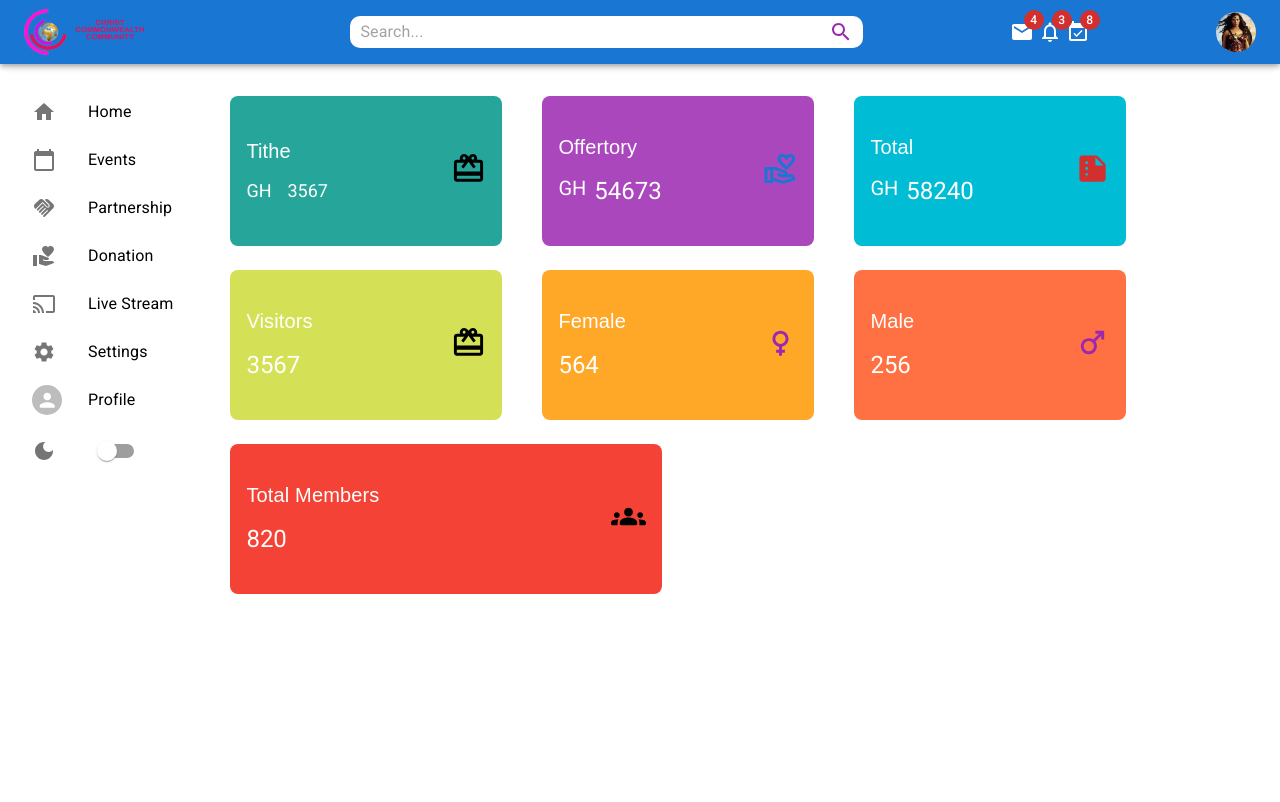
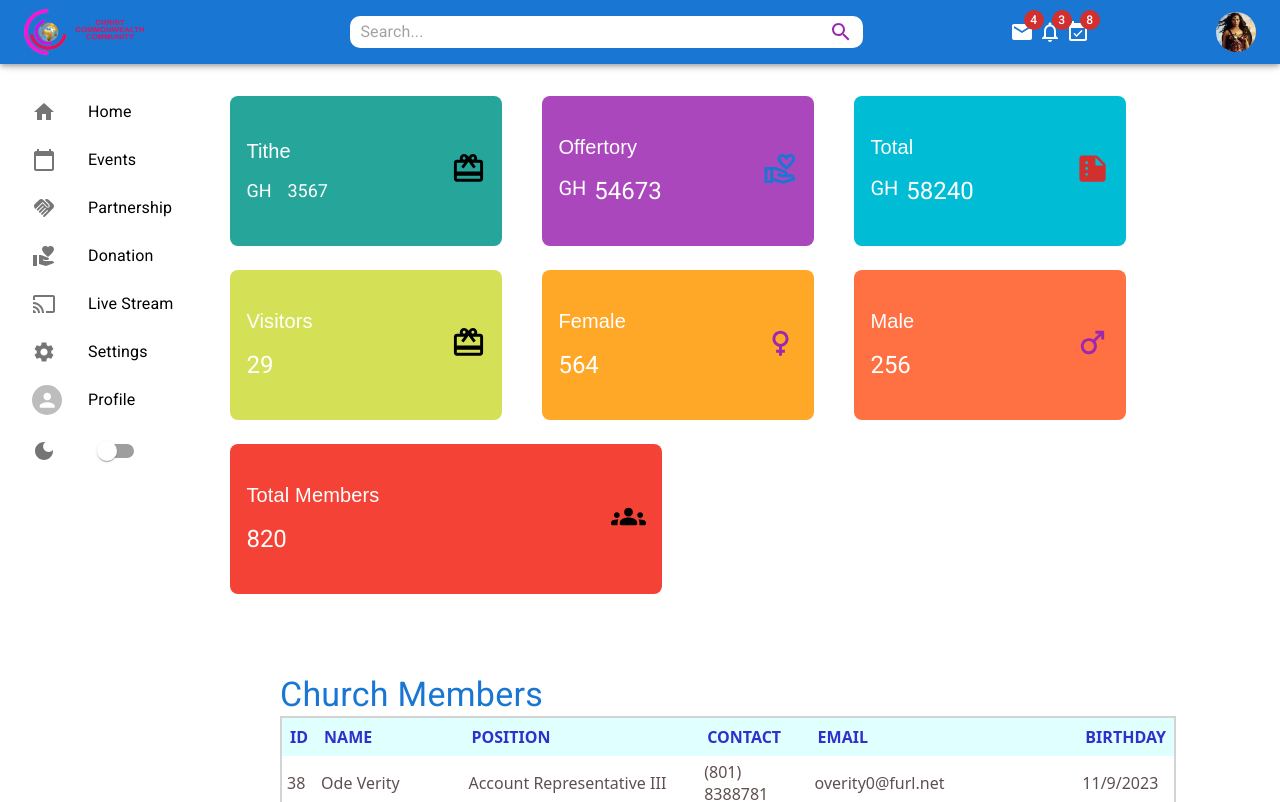
Before and after one commit to kurlerprudent/kurlerprudent.github.io, a React (Create React App) app: page /staff in a window 1280 px wide. Shown: the top 802 px of the page. Built offline with nearby package versions, Linux system fonts and the light colour scheme.

Commit message:
Added a table feature to the staff dashboard

```diff
--- a/package.json
+++ b/package.json
@@ -14,11 +14,13 @@
     "@testing-library/jest-dom": "^5.17.0",
     "@testing-library/react": "^13.4.0",
     "@testing-library/user-event": "^13.5.0",
+    "axios": "^1.7.2",
     "react": "^18.3.1",
     "react-calendar": "^5.0.0",
     "react-dom": "^18.3.1",
     "react-router-dom": "^6.24.1",
     "react-scripts": "5.0.1",
+    "react-table": "^7.8.0",
     "web-vitals": "^2.1.4"
   },
   "scripts": {
--- a/src/Pages/StaffDashboard.jsx
+++ b/src/Pages/StaffDashboard.jsx
@@ -2,7 +2,9 @@ import React from 'react'
 import StaffSideBar from '../components/StaffSideBar'
 import Navbar from '../components/Navbar'
 import Stats from '../components/Stats'
-import { Box } from '@mui/material'
+import Table from '../components/Table'
+
+
 
 const StaffDashboard = () => {
   return (
@@ -14,7 +16,7 @@ const StaffDashboard = () => {
     <StaffSideBar/>
 
     <Stats/>
-
+    <Table/>
 
     </>
   )
--- /dev/null
+++ b/src/components/ChurchData.json
@@ -0,0 +1,30 @@
+[{"id":38,"first_name":"Ode","last_name":"Verity","position":"Account Representative III","email":"overity0@furl.net","phone":"(801) 8388781","date_of_birth":"11/9/2023"},
+{"id":58,"first_name":"Glenna","last_name":"Ferrulli","position":"Analyst Programmer","email":"gferrulli1@theatlantic.com","phone":"(839) 3960561","date_of_birth":"9/28/2023"},
+{"id":82,"first_name":"Briana","last_name":"Hirsch","position":"Environmental Tech","email":"bhirsch2@opensource.org","phone":"(181) 5106256","date_of_birth":"7/21/2024"},
+{"id":88,"first_name":"Niko","last_name":"Rounds","position":"Geologist III","email":"nrounds3@barnesandnoble.com","phone":"(703) 6622305","date_of_birth":"7/19/2024"},
+{"id":72,"first_name":"Chris","last_name":"Isaksson","position":"Environmental Tech","email":"cisaksson4@merriam-webster.com","phone":"(105) 5767148","date_of_birth":"7/16/2024"},
+{"id":51,"first_name":"Hakim","last_name":"Killingback","position":"Electrical Engineer","email":"hkillingback5@techcrunch.com","phone":"(505) 7406220","date_of_birth":"5/9/2024"},
+{"id":36,"first_name":"Tracie","last_name":"Carrodus","position":"Nuclear Power Engineer","email":"tcarrodus6@admin.ch","phone":"(543) 2286029","date_of_birth":"8/31/2023"},
+{"id":20,"first_name":"Shalne","last_name":"Ryal","position":"Recruiter","email":"sryal7@ucsd.edu","phone":"(873) 3939546","date_of_birth":"2/25/2024"},
+{"id":96,"first_name":"Lucienne","last_name":"Looby","position":"Chief Design Engineer","email":"llooby8@ask.com","phone":"(567) 4465989","date_of_birth":"9/22/2023"},
+{"id":66,"first_name":"Payton","last_name":"Mabb","position":"VP Sales","email":"pmabb9@usda.gov","phone":"(891) 2544404","date_of_birth":"8/16/2023"},
+{"id":1,"first_name":"Kally","last_name":"Hutchens","position":"VP Sales","email":"khutchensa@examiner.com","phone":"(544) 9179947","date_of_birth":"1/11/2024"},
+{"id":92,"first_name":"Leigh","last_name":"Deegan","position":"Safety Technician III","email":"ldeeganb@delicious.com","phone":"(322) 1202613","date_of_birth":"11/8/2023"},
+{"id":15,"first_name":"Gothart","last_name":"Clethro","position":"VP Accounting","email":"gclethroc@furl.net","phone":"(160) 9409380","date_of_birth":"9/27/2023"},
+{"id":14,"first_name":"Danie","last_name":"Elsmore","position":"Teacher","email":"delsmored@theguardian.com","phone":"(778) 2540501","date_of_birth":"1/20/2024"},
+{"id":8,"first_name":"Remington","last_name":"Cottam","position":"Clinical Specialist","email":"rcottame@patch.com","phone":"(386) 1049247","date_of_birth":"3/30/2024"},
+{"id":58,"first_name":"Jacquenette","last_name":"Pimlett","position":"Safety Technician III","email":"jpimlettf@jalbum.net","phone":"(754) 1894721","date_of_birth":"9/10/2023"},
+{"id":49,"first_name":"Mischa","last_name":"Gillman","position":"Accountant III","email":"mgillmang@lycos.com","phone":"(880) 3188009","date_of_birth":"9/13/2023"},
+{"id":91,"first_name":"Trudy","last_name":"Linzey","position":"Registered Nurse","email":"tlinzeyh@so-net.ne.jp","phone":"(313) 2044276","date_of_birth":"3/22/2024"},
+{"id":79,"first_name":"Billy","last_name":"Tidey","position":"Chief Design Engineer","email":"btideyi@eepurl.com","phone":"(380) 9077994","date_of_birth":"12/29/2023"},
+{"id":94,"first_name":"Olive","last_name":"Franckton","position":"Geologist III","email":"ofrancktonj@themeforest.net","phone":"(181) 7840193","date_of_birth":"1/17/2024"},
+{"id":40,"first_name":"Faydra","last_name":"Hanscombe","position":"Paralegal","email":"fhanscombek@ameblo.jp","phone":"(906) 2874943","date_of_birth":"12/29/2023"},
+{"id":69,"first_name":"Terry","last_name":"Nisby","position":"Staff Accountant I","email":"tnisbyl@senate.gov","phone":"(502) 3543655","date_of_birth":"12/15/2023"},
+{"id":53,"first_name":"Fiorenze","last_name":"Preston","position":"Environmental Specialist","email":"fprestonm@spotify.com","phone":"(771) 5612395","date_of_birth":"4/16/2024"},
+{"id":23,"first_name":"Tally","last_name":"Guislin","position":"Food Chemist","email":"tguislinn@yahoo.co.jp","phone":"(987) 9197045","date_of_birth":"10/17/2023"},
+{"id":22,"first_name":"Stephanus","last_name":"Ludy","position":"Occupational Therapist","email":"sludyo@google.ru","phone":"(357) 5390872","date_of_birth":"4/11/2024"},
+{"id":78,"first_name":"Dee","last_name":"Gidney","position":"Structural Analysis Engineer","email":"dgidneyp@shutterfly.com","phone":"(660) 6267628","date_of_birth":"12/18/2023"},
+{"id":6,"first_name":"Elfrida","last_name":"Pounsett","position":"Administrative Officer","email":"epounsettq@who.int","phone":"(209) 9602896","date_of_birth":"11/12/2023"},
+{"id":69,"first_name":"Alley","last_name":"Mickelwright","position":"Clinical Specialist","email":"amickelwrightr@rediff.com","phone":"(872) 9135946","date_of_birth":"1/4/2024"},
+{"id":20,"first_name":"Roarke","last_name":"O'Crotty","position":"Payment Adjustment Coordinator","email":"rocrottys@comcast.net","phone":"(670) 7889938","date_of_birth":"1/8/2024"},
+{"id":15,"first_name":"Blinny","last_name":"Simcox","position":"Marketing Manager","email":"bsimcoxt@google.com.br","phone":"(934) 2838270","date_of_birth":"6/4/2024"}]
--- a/src/components/Stats.jsx
+++ b/src/components/Stats.jsx
@@ -1,12 +1,14 @@
 import { Box } from '@mui/material'
 import React from 'react'
 import StatsCard from './StatsCard'
+
 
 
 const Stats = () => {
   return (
    <Box sx={{width:'70%',marginTop:{xs:'20%', md:'5%'}, marginLeft:{xs:'10%',md:'18%'}}}>
     <StatsCard/>
+
    </Box>
   )
 }
--- a/src/components/StatsCard.jsx
+++ b/src/components/StatsCard.jsx
@@ -27,7 +27,7 @@ const Male = 256
 const Female = 564
 const TotalMembers = Male + Female
 
-const StatsCard = ({}) => {
+const StatsCard = () => {
   return (
     <Box sx={{display:'flex',flexDirection:'column',gap:3}}>
 
@@ -84,7 +84,7 @@ const StatsCard = ({}) => {
         <Typography variant='h4'sx={{fontSize:{md:20}}} color='white' fontFamily='sans-serif'>
             Visitors
         </Typography>
-        <Typography color='white' variant='h5'>{Tithe}</Typography>
+        <Typography color='white' variant='h5'>{Visitors}</Typography>
     </Box>
 
     <Box><CardGiftcardOutlinedIcon fontSize='large' color=''/></Box>
--- /dev/null
+++ b/src/components/Table.jsx
@@ -0,0 +1,57 @@
+import React from 'react'
+import Data from './ChurchData.json'
+import { Box, Typography } from '@mui/material'
+import './styles/Table.css'
+
+
+
+
+const Table = () => {
+  return (
+    <Box sx={{width:{md:'70%',xs:'90%'} , marginLeft:{xs:3, md:25,lg:35},marginRight:{md:80,xs:12}, marginTop:10}}>
+
+      <Typography variant='h4'color='primary'>
+        Church Members
+      </Typography>
+
+
+    <Box sx={{overflowX:{xs:'scroll', height:{md:600,xs:100}, overflowY:'scroll'}}}>
+
+
+      <div className='table'>
+
+
+      <table>
+        <thead>
+          <tr>
+            <th>ID</th>
+            <th>NAME</th>
+            <th>POSITION</th>
+            <th>CONTACT</th>
+            <th>EMAIL</th>
+            <th>BIRTHDAY</th>
+          </tr>
+        </thead>
+    {Data.map((memberInfo)=>{
+      return(
+        <tbody>
+        <tr>
+          <td>{memberInfo.id}</td>
+          <td>{memberInfo.first_name} {memberInfo.last_name}</td>
+          <td>{memberInfo.position}</td>
+          <td>{memberInfo.phone}</td>
+          <td>{memberInfo.email}</td>
+          <td>{memberInfo.date_of_birth}</td>
+        </tr>
+      </tbody>
+      )
+    })}
+
+      </table>
+      </div>
+      </Box>
+    </Box>
+  )
+}
+
+export default Table
--- /dev/null
+++ b/src/components/styles/Table.css
@@ -0,0 +1,68 @@
+::-webkit-scrollbar {
+    width: 8px; /* Width of the scrollbar */
+    height: 40px;
+}
+
+::-webkit-scrollbar-track {
+    background: #7d7b7b; /* Background of the track */
+}
+
+::-webkit-scrollbar-thumb {
+    background: #5f5e5e; /* Color of the scrollbar thumb */
+    border-radius: 10px; /* Rounded corners */
+}
+
+::-webkit-scrollbar-thumb:hover {
+    background: #514444; /* Color when hovered */
+}
+
+
+::-webkit-scrollbar {
+    height: 12px; /* Height of the horizontal scrollbar */
+}
+
+::-webkit-scrollbar-track {
+    background: #f1f1f1; /* Background of the track */
+}
+
+::-webkit-scrollbar-thumb {
+    background: #888; /* Color of the scrollbar thumb */
+    border-radius: 10px; /* Rounded corners */
+}
+
+::-webkit-scrollbar-thumb:hover {
+    background: #555; /* Color when hovered */
+}
+
+table{
+
+    border: 2px solid lightgray;
+    width: 100%;
+    border-collapse: collapse;
+    overflow-y: scroll;
+
+
+}
+
+
+thead {
+    width: 100%;
+    background-color: lightcyan;
+}
+
+th{
+    color: rgb(48, 48, 202);
+    padding: 8px;
+    text-align: left;
+}
+
+td{
+    padding: 5px;
+    color: rgb(95, 79, 79);
+    border-bottom: 0.2px solid rgb(125, 124, 124);
+
+
+}
+tr:hover{
+    background-color: bisque;
+}
```
Also changed, not shown: 1 other file (tests, documents, lock files or other folders).
